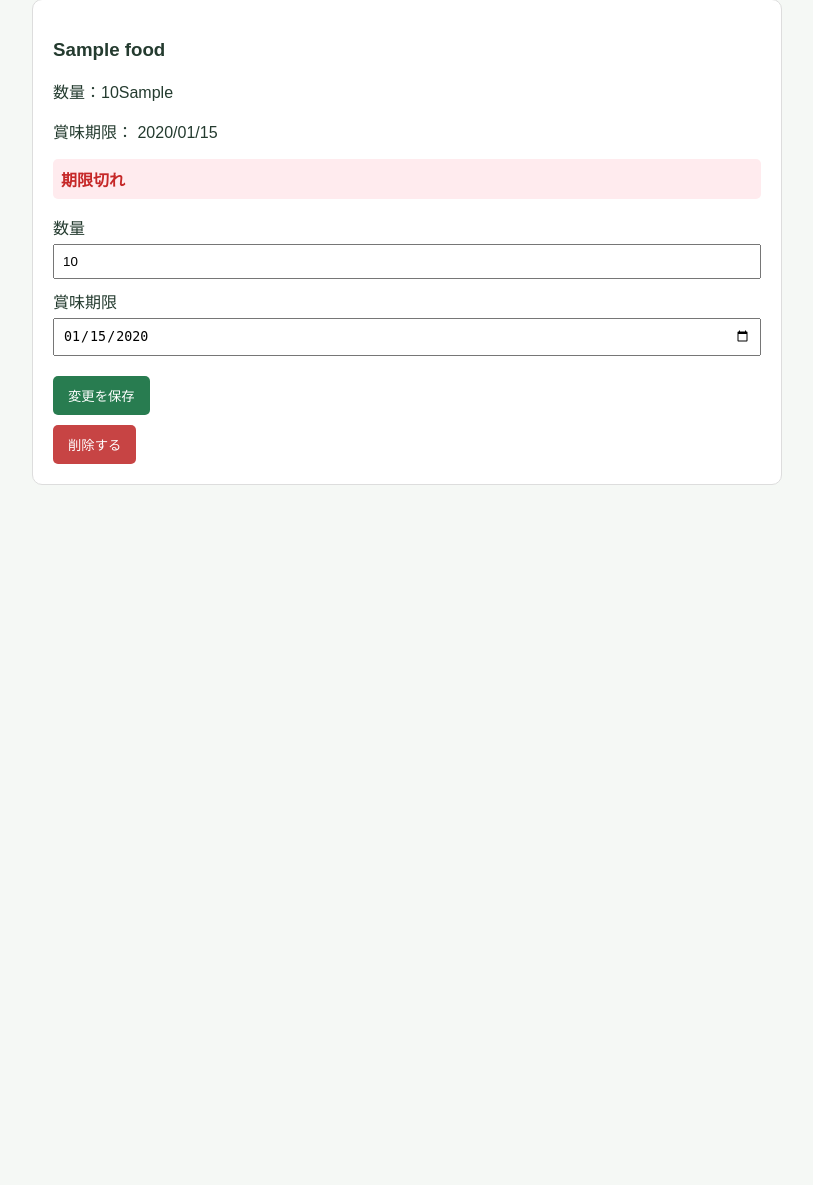
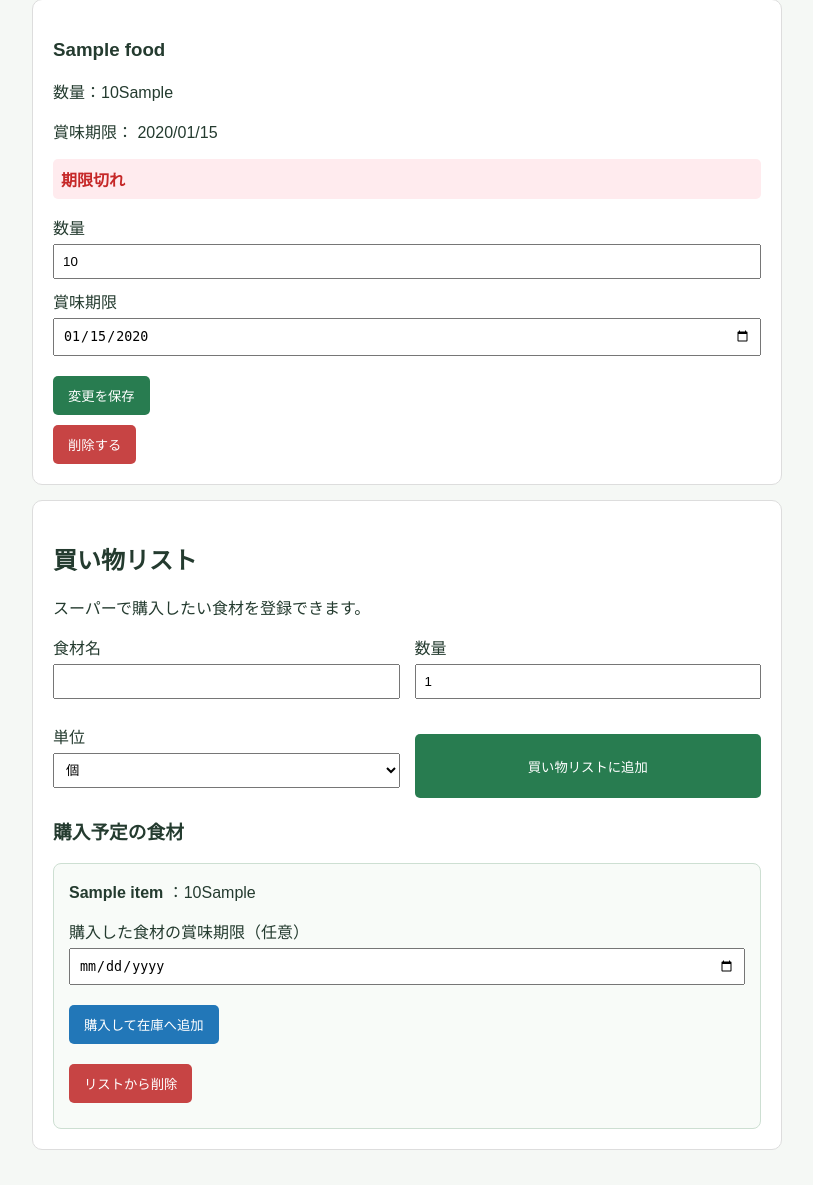
Before and after one commit to makotogap-alt/FridgeChecker-app, a Flask app: page / in a window 1280 px wide. Shown: the part 571-1756 px from the top of the page, without its empty margins (233-1046 px from the left). Before the commit the page ends 1056 px from the top, so only its background shows below. Run offline with Flask 3, Linux system fonts and the light colour scheme; tables that the repository leaves empty hold one stand-in row (values such as "Sample post").

Commit message:
Add shopping list feature

```diff
--- a/app.py
+++ b/app.py
@@ -1,4 +1,3 @@
-
 import os
 from datetime import date, datetime, timedelta
 from zoneinfo import ZoneInfo
@@ -31,6 +30,12 @@ class Food(db.Model):
     # 第4週：賞味期限を追加
     expiration_date = db.Column(db.Date, nullable=True)
 
+class ShoppingItem(db.Model):
+    id = db.Column(db.Integer, primary_key=True)
+    name = db.Column(db.String(100), nullable=False)
+    quantity = db.Column(db.Integer, nullable=False)
+    unit = db.Column(db.String(20), nullable=False)
+
 
 # 賞味期限を日付型に変換
 def parse_expiration_date(value):
@@ -44,9 +49,13 @@ def parse_expiration_date(value):
 
 
 # トップページ
+
 @app.route("/")
 def index():
     foods = Food.query.all()
+    shopping_items = ShoppingItem.query.order_by(
+        ShoppingItem.id
+    ).all()
 
     today = datetime.now(ZoneInfo("Asia/Tokyo")).date()
     soon_date = today + timedelta(days=3)
@@ -54,9 +63,11 @@ def index():
     return render_template(
         "index.html",
         foods=foods,
+        shopping_items=shopping_items,
         today=today,
         soon_date=soon_date
     )
+
 
 
 # 食材の追加
@@ -132,6 +143,39 @@ def delete_food(food_id):
     return redirect(url_for("index"))
 
 
+# 買い物リストへの登録
+@app.route("/shopping/add", methods=["POST"])
+def add_shopping_item():
+    name = request.form.get("name", "").strip()
+    unit = request.form.get("unit", "").strip()
+
+    try:
+        quantity = int(request.form.get("quantity", ""))
+    except ValueError:
+        return "数量は整数で入力してください", 400
+
+    if not name or len(name) > 100:
+        return "食材名を1〜100文字で入力してください", 400
+
+    if unit not in ("個", "本", "袋", "パック"):
+        return "正しい単位を選択してください", 400
+
+    if quantity < 1:
+        return "数量は1以上にしてください", 400
+
+    item = ShoppingItem(
+        name=name,
+        quantity=quantity,
+        unit=unit
+    )
+
+    db.session.add(item)
+    db.session.commit()
+
+    return redirect(url_for("index"))
+
+
+
 # 既存の食材データを残して賞味期限の列を追加
 def initialize_database():
     with app.app_context():
@@ -161,6 +205,59 @@ def initialize_database():
                     )
 
 
+# 買い物リストから削除
+@app.route("/shopping/delete/<int:item_id>", methods=["POST"])
+def delete_shopping_item(item_id):
+    item = ShoppingItem.query.get_or_404(item_id)
+
+    db.session.delete(item)
+    db.session.commit()
+
+    return redirect(url_for("index"))
+
+
+# 購入した食材を冷蔵庫へ追加
+@app.route("/shopping/buy/<int:item_id>", methods=["POST"])
+def buy_shopping_item(item_id):
+    item = ShoppingItem.query.get_or_404(item_id)
+
+    try:
+        expiration_date = parse_expiration_date(
+            request.form.get("expiration_date", "")
+        )
+    except ValueError:
+        return "賞味期限の形式が正しくありません", 400
+
+    # 同じ食材・単位・賞味期限の在庫を探す
+    food = Food.query.filter_by(
+        name=item.name,
+        unit=item.unit,
+        expiration_date=expiration_date
+    ).first()
+
+    if food:
+        # 同じ条件の食材がある場合、数量を増やす
+        food.quantity += item.quantity
+    else:
+        # 該当する在庫がなければ新しく登録する
+        food = Food(
+            name=item.name,
+            quantity=item.quantity,
+            unit=item.unit,
+            expiration_date=expiration_date
+        )
+        db.session.add(food)
+
+    # 買い物リストから削除
+    db.session.delete(item)
+
+    # 在庫更新とリスト削除をまとめて保存
+    db.session.commit()
+
+    return redirect(url_for("index"))
+
+
+
 initialize_database()
 
 
--- a/static/style.css
+++ b/static/style.css
@@ -93,3 +93,41 @@ body {
       grid-template-columns: 1fr;
     }
   }
+
+
+/* 第5週：買い物リスト */
+
+.shopping-item {
+    background-color: #f8fbf8;
+    border: 1px solid #cddfd2;
+    border-radius: 8px;
+    padding: 15px;
+    margin-top: 15px;
+  }
+
+  .shopping-item p {
+    margin-top: 0;
+    font-size: 16px;
+  }
+
+  .shopping-item form {
+    margin-bottom: 10px;
+  }
+
+  .buy-button {
+    background-color: #2277b8;
+  }
+
+  .buy-button:hover {
+    background-color: #185b8c;
+  }
+
+  @media (max-width: 600px) {
+    .shopping-item {
+      padding: 12px;
+    }
+
+    .shopping-item button {
+      width: 100%;
+    }
+  }
--- a/templates/index.html
+++ b/templates/index.html
@@ -15,14 +15,16 @@
     <h1>冷蔵庫に何ある？</h1>
     <p>冷蔵庫の中身と賞味期限を確認できます。</p>
 
+    <!-- 食材登録 -->
     <section class="card">
       <h2>食材を登録</h2>
 
-      <form action="/add" method="POST" class="form-grid">
+      <form action="{{ url_for('add_food') }}"
+            method="POST" class="form-grid">
 
         <label>
           食材名
-          <input type="text" name="name" required>
+          <input type="text" name="name" maxlength="100" required>
         </label>
 
         <label>
@@ -51,7 +53,7 @@
       </form>
     </section>
 
-
+    <!-- 冷蔵庫の在庫一覧 -->
     <section>
       <h2>冷蔵庫の中身</h2>
 
@@ -99,7 +101,7 @@
 
             {% endif %}
 
-
+            <!-- 食材情報の変更 -->
             <form action="{{ url_for('update_food', food_id=food.id) }}"
                   method="POST">
 
@@ -122,7 +124,7 @@
 
             </form>
 
-
+            <!-- 食材の削除 -->
             <form action="{{ url_for('delete_food', food_id=food.id) }}"
                   method="POST">
 
@@ -143,6 +145,91 @@
 
     </section>
 
+    <!-- 第5週：買い物リスト -->
+    <section class="card">
+      <h2>買い物リスト</h2>
+      <p>スーパーで購入したい食材を登録できます。</p>
+
+      <!-- 買い物リストへの追加 -->
+      <form action="{{ url_for('add_shopping_item') }}"
+            method="POST" class="form-grid">
+
+        <label>
+          食材名
+          <input type="text" name="name"
+                 maxlength="100" required>
+        </label>
+
+        <label>
+          数量
+          <input type="number" name="quantity"
+                 min="1" value="1" required>
+        </label>
+
+        <label>
+          単位
+          <select name="unit">
+            <option value="個">個</option>
+            <option value="本">本</option>
+            <option value="袋">袋</option>
+            <option value="パック">パック</option>
+          </select>
+        </label>
+
+        <button type="submit">
+          買い物リストに追加
+        </button>
+
+      </form>
+
+      <h3>購入予定の食材</h3>
+
+      {% if shopping_items %}
+
+        {% for item in shopping_items %}
+          <div class="shopping-item">
+
+            <p>
+              <strong>{{ item.name }}</strong>
+              ：{{ item.quantity }}{{ item.unit }}
+            </p>
+
+            <!-- 購入した食材を在庫へ追加 -->
+            <form action="{{ url_for('buy_shopping_item', item_id=item.id) }}"
+                  method="POST">
+
+              <label>
+                購入した食材の賞味期限（任意）
+                <input type="date" name="expiration_date">
+              </label>
+
+              <button type="submit" class="buy-button">
+                購入して在庫へ追加
+              </button>
+
+            </form>
+
+            <!-- 買い物リストから削除 -->
+            <form action="{{ url_for('delete_shopping_item', item_id=item.id) }}"
+                  method="POST">
+
+              <button type="submit" class="delete">
+                リストから削除
+              </button>
+
+            </form>
+
+          </div>
+        {% endfor %}
+
+      {% else %}
+
+        <p>買い物リストは空です。</p>
+
+      {% endif %}
+
+    </section>
+
   </main>
 </body>
 </html>
```
Lines whose indentation alone changed are shown as unchanged.
